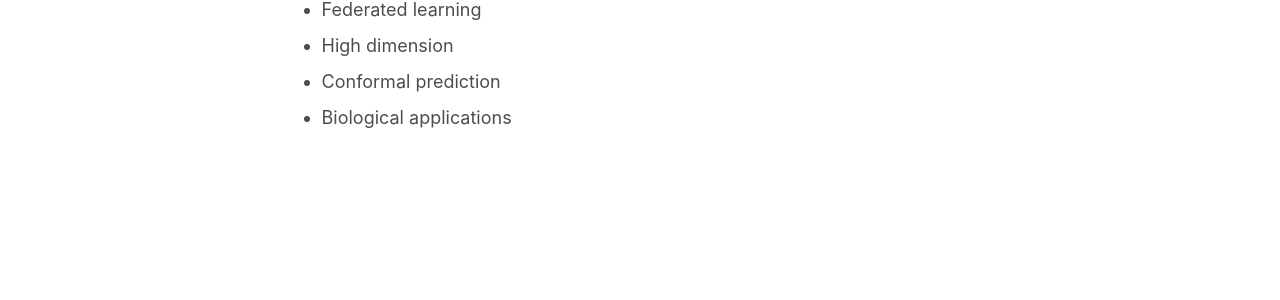
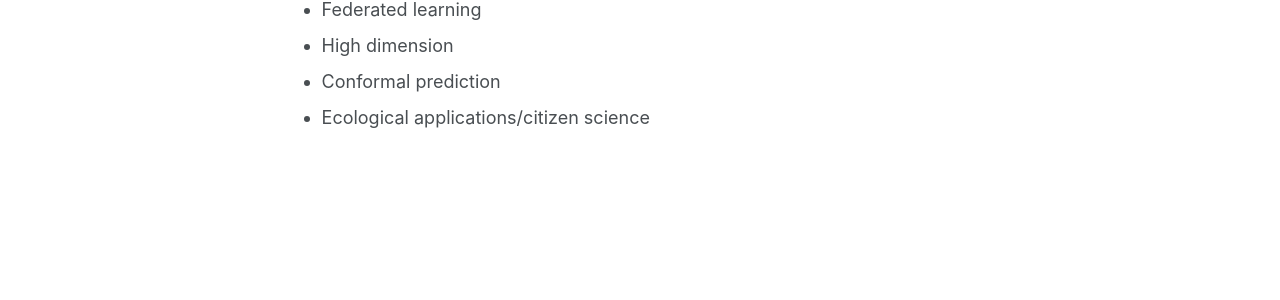
Before and after one commit to jeanbaptistefermanian/jeanbaptistefermanian.github.io, a Jekyll site: the page built from _pages/about.md, in a window 1280 px wide and 1110 px high. Shown: the part 607-907 px from the top of the window. Built offline with Jekyll 4.4.1, drawn with Linux system fonts in a browser that asks for light colours; some web fonts are replaced.

Commit message:
ecological

```diff
--- a/_pages/about.md
+++ b/_pages/about.md
@@ -18,4 +18,4 @@ In October 2024, I have defended my Phd at the University Paris-Saclay that I ha
 - Federated learning
 - High dimension
 - Conformal prediction
-- Biological applications
+- Ecological applications/citizen science
```
